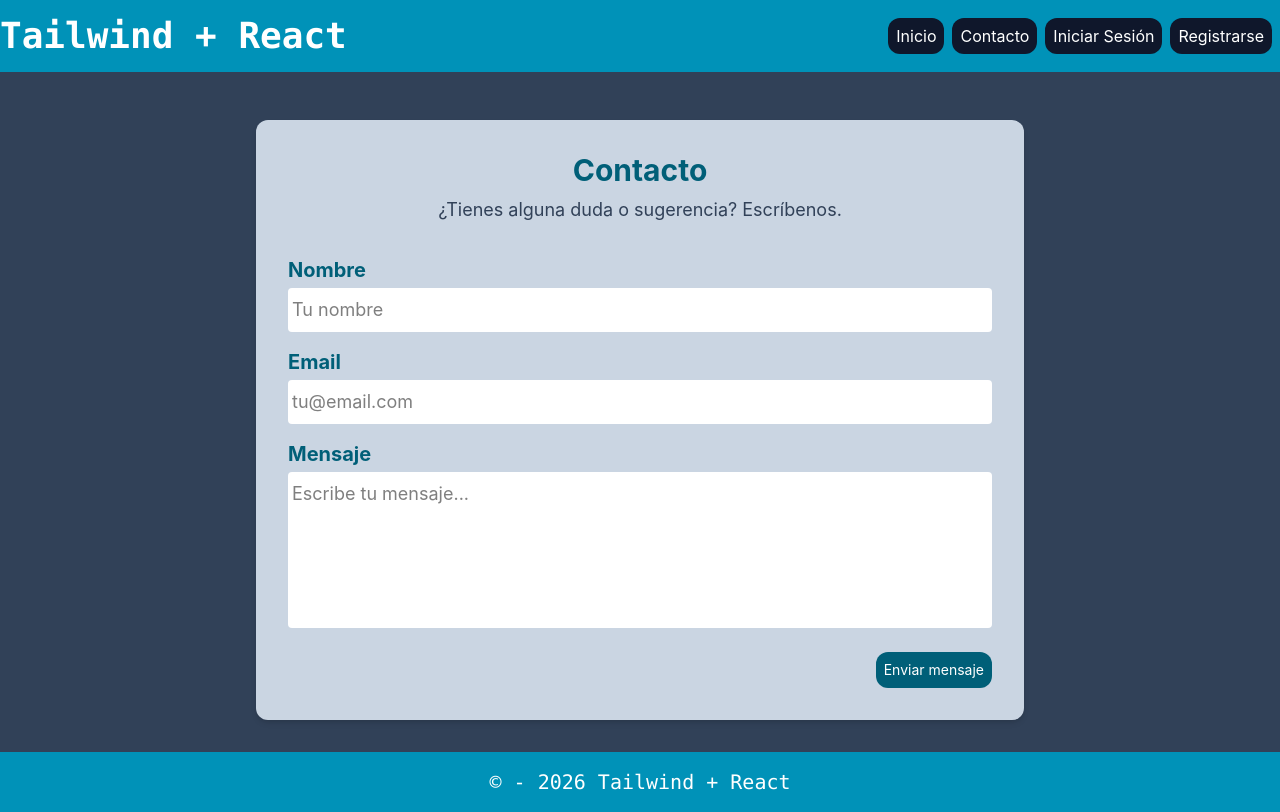
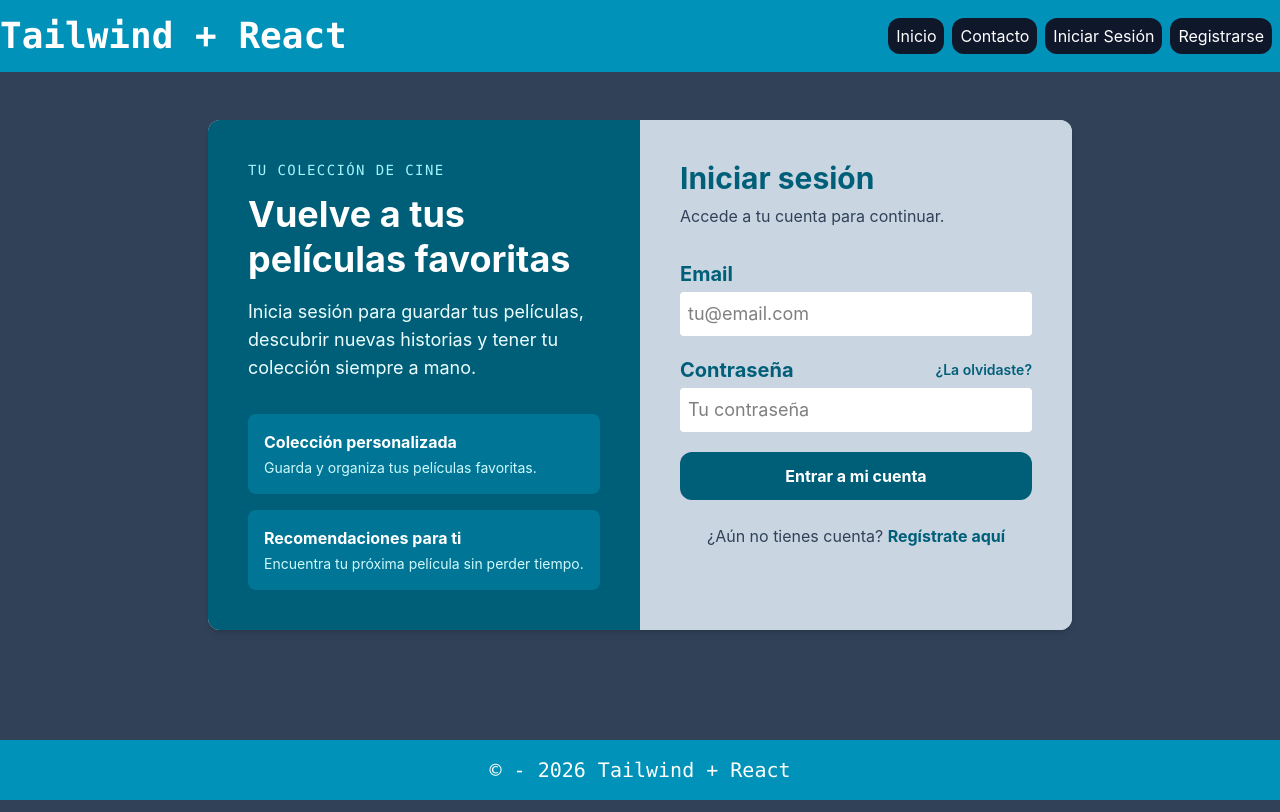
Before and after one commit to Juliancito1/TailwindReact-c12, a React (Vite) app: page / in a window 1280 px wide. Built offline with nearby package versions, Linux system fonts and the light colour scheme.

Commit message:
Se realizo la página de Inicio de Sesión

```diff
--- a/src/App.jsx
+++ b/src/App.jsx
@@ -1,13 +1,13 @@
 import { Footer } from "./components/Footer";
 import { Navbar } from "./components/Navbar";
-import { Contacto } from "./pages/Contacto";
+import { Login } from "./pages/Login";
 
 function App() {
   return (
     <section className="min-h-screen flex flex-col">
       <Navbar />
       <main className="grow">
-        <Contacto />
+        <Login />
       </main>
       <Footer />
     </section>
--- /dev/null
+++ b/src/pages/Login.jsx
@@ -0,0 +1,105 @@
+export const Login = () => {
+  return (
+    <section className="container mx-auto max-w-96 md:max-w-2xl lg:max-w-4xl px-4 py-8 md:py-12">
+      <div className="grid overflow-hidden rounded-xl bg-slate-300 shadow-md md:grid-cols-2">
+        <div className="bg-cyan-800 p-8 text-white md:p-10">
+          <p className="font-mono text-sm uppercase tracking-widest text-cyan-200">
+            Tu colección de cine
+          </p>
+          <h1 className="mt-3 text-4xl font-bold leading-tight">
+            Vuelve a tus películas favoritas
+          </h1>
+          <p className="mt-4 text-lg text-cyan-50">
+            Inicia sesión para guardar tus películas, descubrir nuevas historias
+            y tener tu colección siempre a mano.
+          </p>
+
+          <div className="mt-8 space-y-4">
+            <div className="rounded-lg bg-cyan-700 p-4">
+              <p className="font-bold">Colección personalizada</p>
+              <p className="mt-1 text-sm text-cyan-100">
+                Guarda y organiza tus películas favoritas.
+              </p>
+            </div>
+            <div className="rounded-lg bg-cyan-700 p-4">
+              <p className="font-bold">Recomendaciones para ti</p>
+              <p className="mt-1 text-sm text-cyan-100">
+                Encuentra tu próxima película sin perder tiempo.
+              </p>
+            </div>
+          </div>
+        </div>
+
+        <div className="bg-slate-300 p-6 md:p-10">
+          <div className="mb-8">
+            <h2 className="text-3xl font-bold text-cyan-800">Iniciar sesión</h2>
+            <p className="mt-2 text-slate-700">
+              Accede a tu cuenta para continuar.
+            </p>
+          </div>
+
+          <form className="space-y-5">
+            <div>
+              <label
+                htmlFor="email"
+                className="text-xl font-bold text-cyan-800"
+              >
+                Email
+              </label>
+              <input
+                className="mt-1 block w-full rounded bg-white px-2 py-2 text-lg outline-none focus:outline-2 focus:outline-cyan-800"
+                placeholder="tu@email.com"
+                type="email"
+                name="email"
+                id="email"
+                required
+              />
+            </div>
+
+            <div>
+              <div className="flex items-center justify-between gap-3">
+                <label
+                  htmlFor="password"
+                  className="text-xl font-bold text-cyan-800"
+                >
+                  Contraseña
+                </label>
+                <a
+                  href="#recuperar"
+                  className="text-sm font-semibold text-cyan-800 hover:text-cyan-600"
+                >
+                  ¿La olvidaste?
+                </a>
+              </div>
+              <input
+                className="mt-1 block w-full rounded bg-white px-2 py-2 text-lg outline-none focus:outline-2 focus:outline-cyan-800"
+                placeholder="Tu contraseña"
+                type="password"
+                name="password"
+                id="password"
+                required
+              />
+            </div>
+
+            <button
+              type="submit"
+              className="w-full cursor-pointer rounded-xl bg-cyan-800 p-3 font-bold text-white transition-colors hover:bg-cyan-700"
+            >
+              Entrar a mi cuenta
+            </button>
+          </form>
+
+          <p className="mt-6 text-center text-slate-700">
+            ¿Aún no tienes cuenta?{" "}
+            <a
+              href="#registro"
+              className="font-bold text-cyan-800 hover:text-cyan-600"
+            >
+              Regístrate aquí
+            </a>
+          </p>
+        </div>
+      </div>
+    </section>
+  );
+};
```
